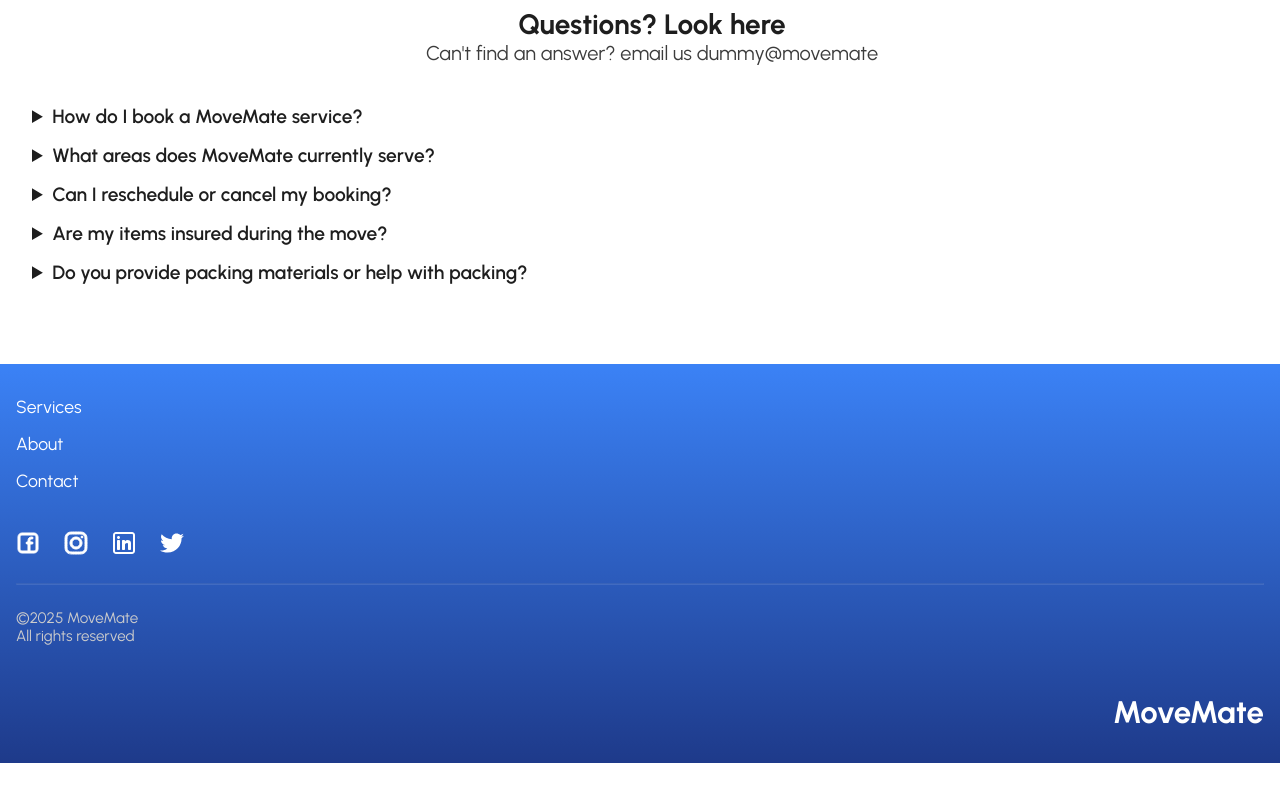
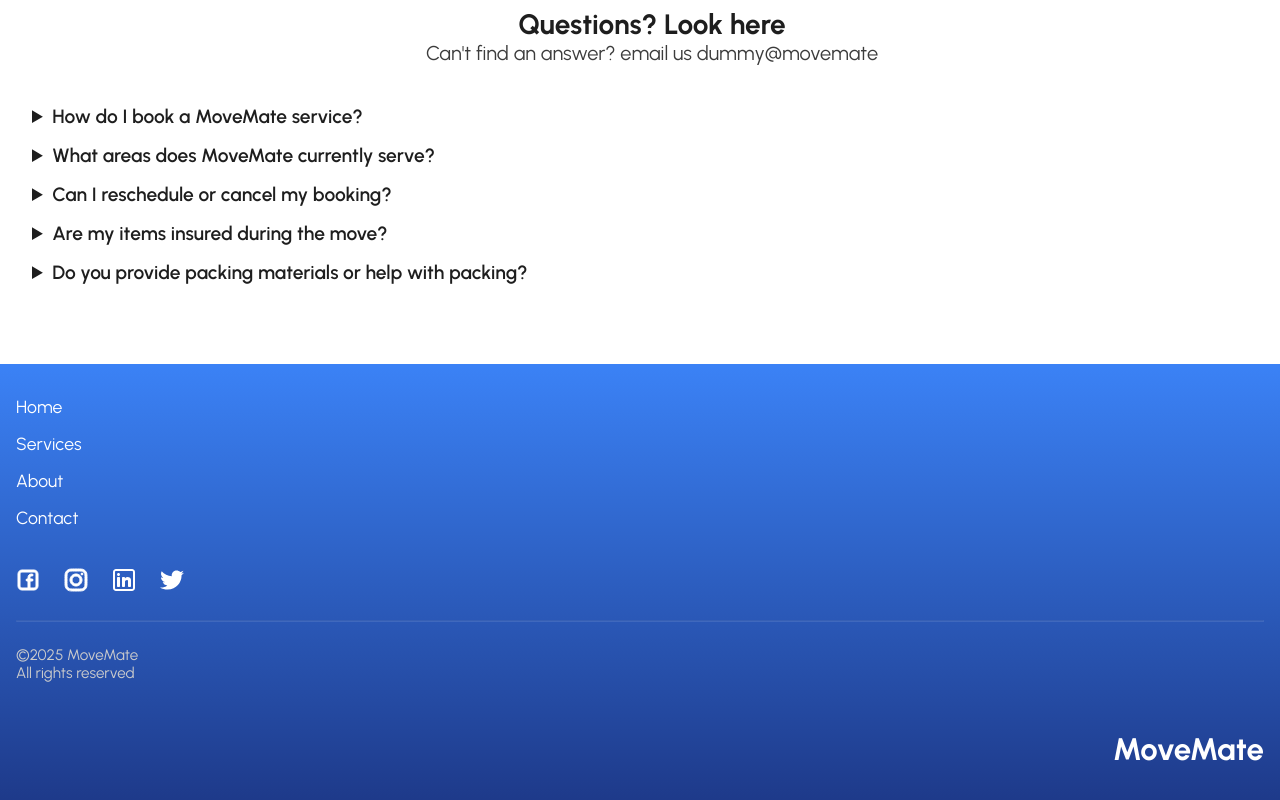
Before and after one commit to sirRoach-nfp/move-mate-site-demo, a plain HTML site: page index.html in a window 1280 px wide. Shown: the part 1939-2739 px from the top of the page. Before the commit the page ends 2702 px from the top, so only its background shows below. Drawn offline with Linux system fonts and the light colour scheme.

Commit message:
added route back to home

```diff
--- a/index.html
+++ b/index.html
@@ -92,6 +92,7 @@
             <div class="navMenu">
 
                 <nav class="globalComponents__navigator">
+                    <a href="index.html" class="globalComponents__navigator__link globalTypo__navigation__link">home</a>
                     <a href="" class="globalComponents__navigator__link globalTypo__navigation__link">services</a>
                     <a href="about.html" class="globalComponents__navigator__link globalTypo__navigation__link">about us</a>
                     <a href="" class="globalComponents__navigator__link globalTypo__navigation__link">contact</a>
@@ -287,8 +288,9 @@
 
         <footer>
             <section class="footer__navs">
-                <a href="about.html" class="globalTypo__footerNavs">Services</a>
-                <a href="" class="globalTypo__footerNavs">About</a>
+                <a href="index.html" class="globalTypo__footerNavs">Home</a>
+                <a href="" class="globalTypo__footerNavs">Services</a>
+                <a href="about.html" class="globalTypo__footerNavs">About</a>
                 <a href="" class="globalTypo__footerNavs">Contact</a>
             </section>
 
```
